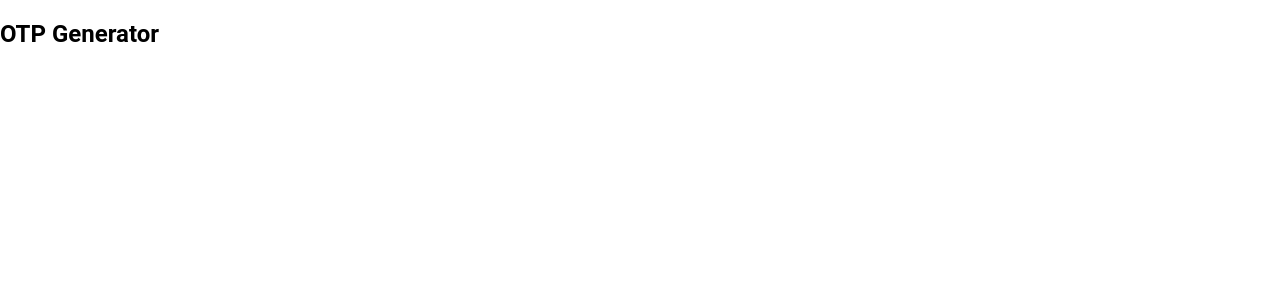
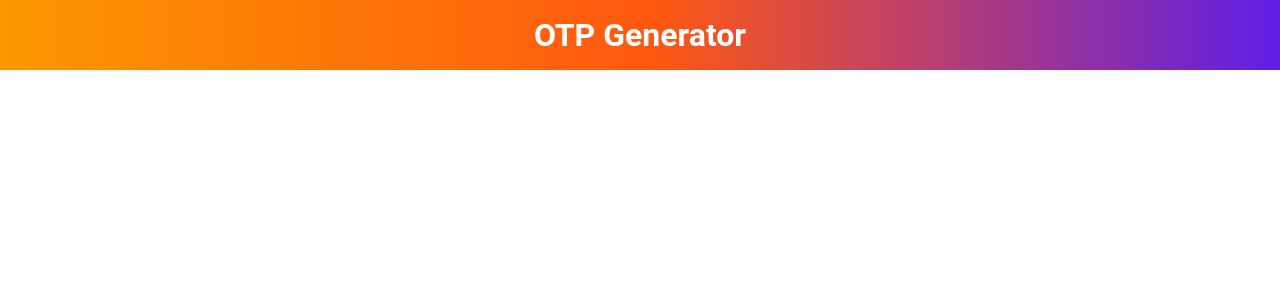
Before and after one commit to AdrianChiritescu/OTP-generator-frontend, a React (Create React App) app: page / in a window 1280 px wide. Shown: the top 300 px of the page. Built offline with nearby package versions, Linux system fonts and the light colour scheme.

Commit message:
Implemented Header component

```diff
--- a/src/components/Header.css
+++ b/src/components/Header.css
@@ -0,0 +1,11 @@
+header {
+    background: linear-gradient(to right,#fb9700 0%,#ff5810 51%,#5e1ee7 100%);
+}
+
+.headingText {
+    color: #fff;
+    font-size: 2rem;
+    text-align: center;
+    padding: 1rem;
+    margin: 0;
+}
--- a/src/components/Header.jsx
+++ b/src/components/Header.jsx
@@ -1,12 +1,11 @@
-import React from 'react'
+import "./Header.css";
 
 function Header() {
   return (
     <header>
-      <h2 className=''>OTP Generator</h2>
+      <h1 className='headingText'>OTP Generator</h1>
     </header>
   )
 }
 
-
 export default Header;
```
Also changed, not shown: public/logo.svg (added).
